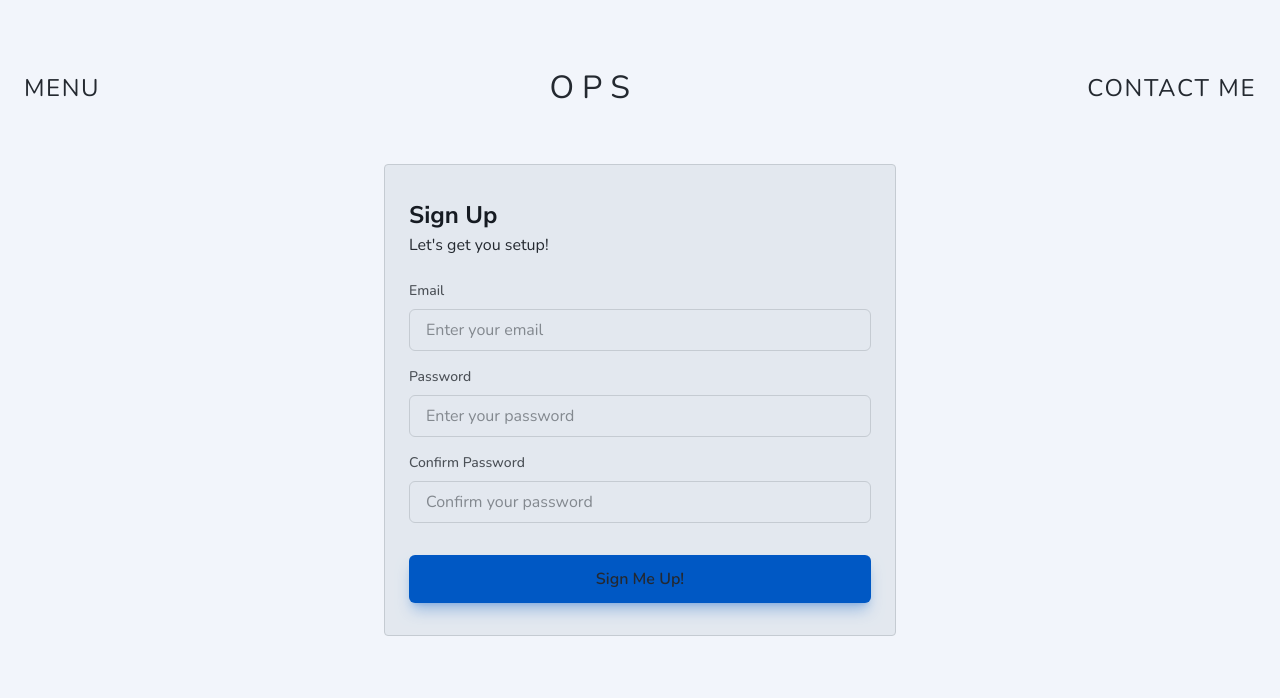
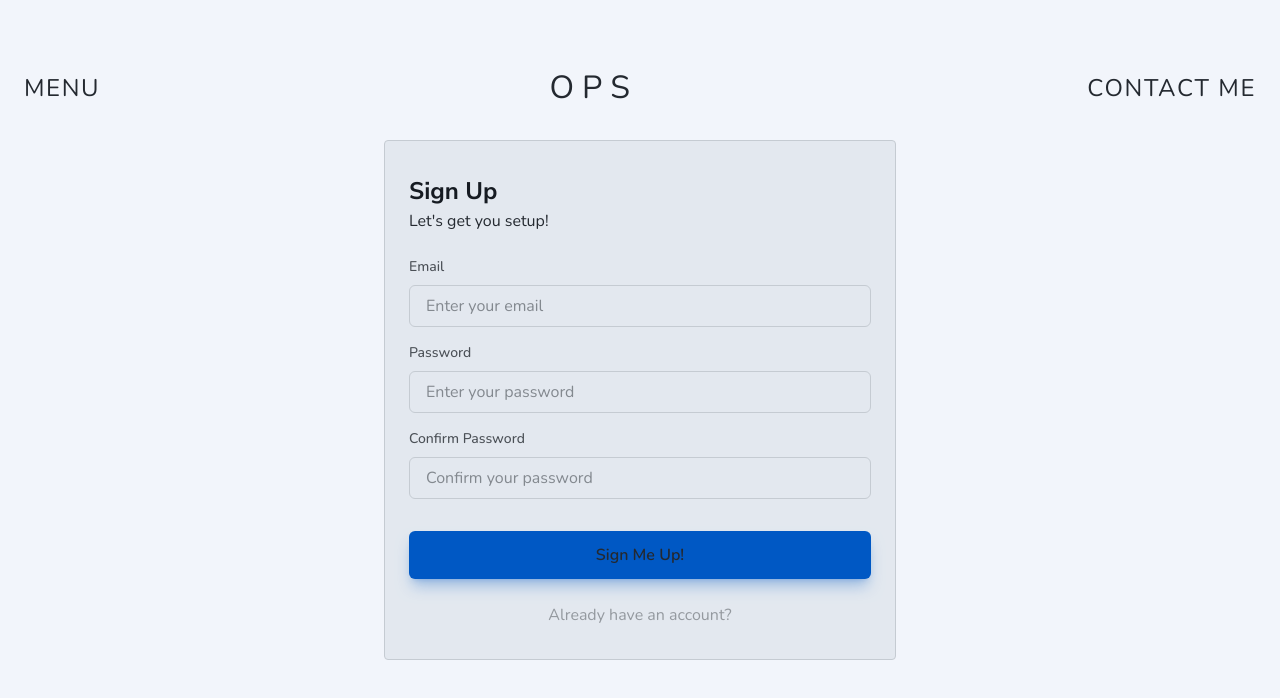
Before and after one commit to cynessa-dev/ops, a Next.js app: page /portal/signup in a window 1280 px wide. Shown: the top 698 px of the page. Built offline with nearby package versions, Linux system fonts and the light colour scheme; no server answers.

Commit message:
✨ feat: add link to switch between signup and login for users who are new and old

```diff
--- a/app/portal/login/page.tsx
+++ b/app/portal/login/page.tsx
@@ -1,4 +1,6 @@
 'use client';
+
+import Link from "next/link";
 
 import { useLogin } from "@/lib/hooks/useLogin";
 import { useNavigation } from "@/lib/hooks/useNavigation";
@@ -63,6 +65,16 @@ export default function Login() {
 
                         {/* SUBMIT */}
                         <Button type="submit" label="Let's Get Started!" action={ handleLogin } />
+
+                        {/* SWITCH TO LOGIN */}
+                        <div className="mt-6 text-center">
+                            <Link
+                                href="/portal/signup"
+                                className="text-secondary hover:text-foreground"
+                            >
+                                Don&apos;t have an account?
+                            </Link>
+                        </div>
                     </form>
                 </div>
             </div>
--- a/app/portal/signup/page.tsx
+++ b/app/portal/signup/page.tsx
@@ -1,4 +1,5 @@
 'use client';
+import Link from "next/link";
 
 import { useSignUp } from "@/lib/hooks/useSignUp";
 
@@ -62,6 +63,16 @@ export default function Signup() {
 
                         {/* SUBMIT */}
                         <Button type="submit" label="Sign Me Up!" action={ submit } />
+
+                        {/* SWITCH TO LOGIN */}
+                        <div className="mt-6 text-center">
+                            <Link
+                                href="/portal/login"
+                                className="text-secondary hover:text-foreground"
+                            >
+                                Already have an account?
+                            </Link>
+                        </div>
                     </form>
                 </div>
             </div>
```
